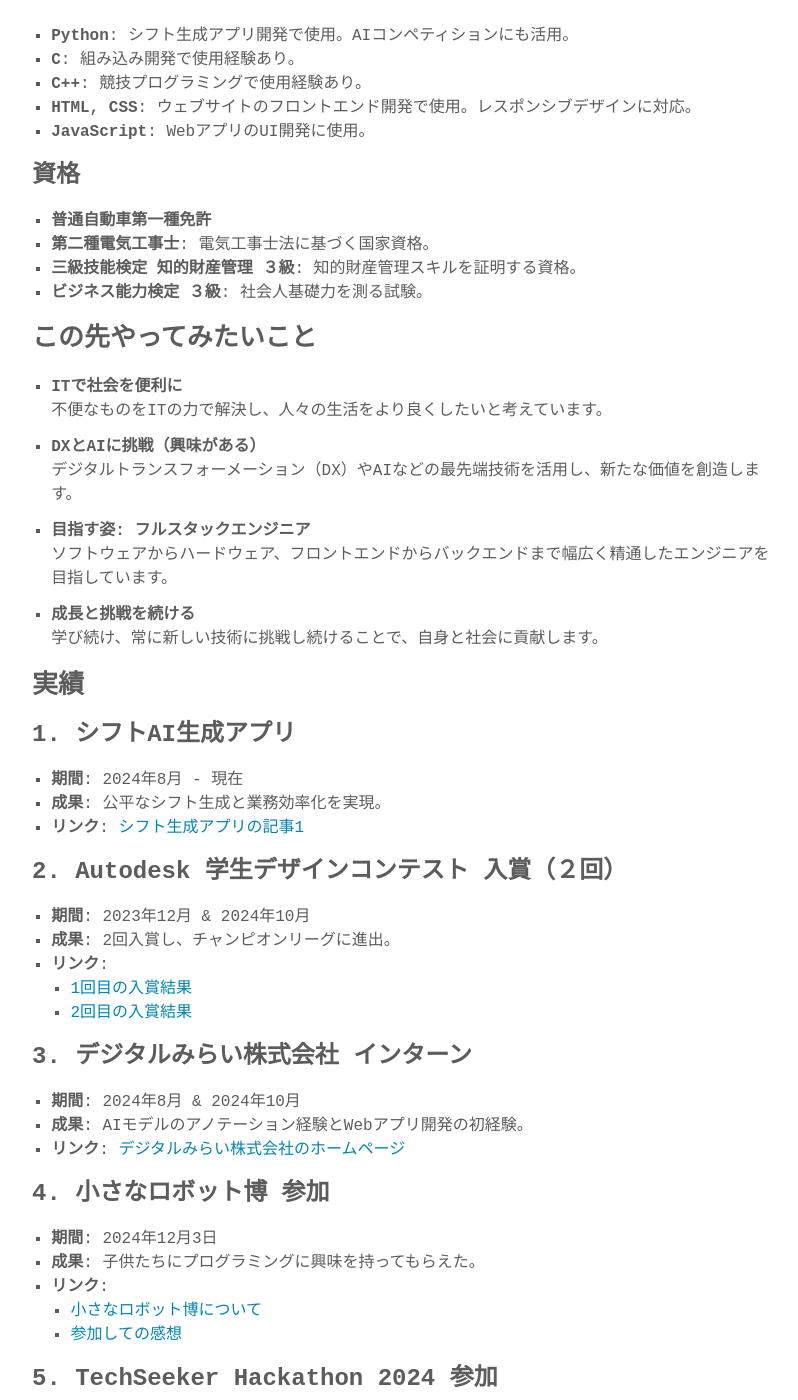
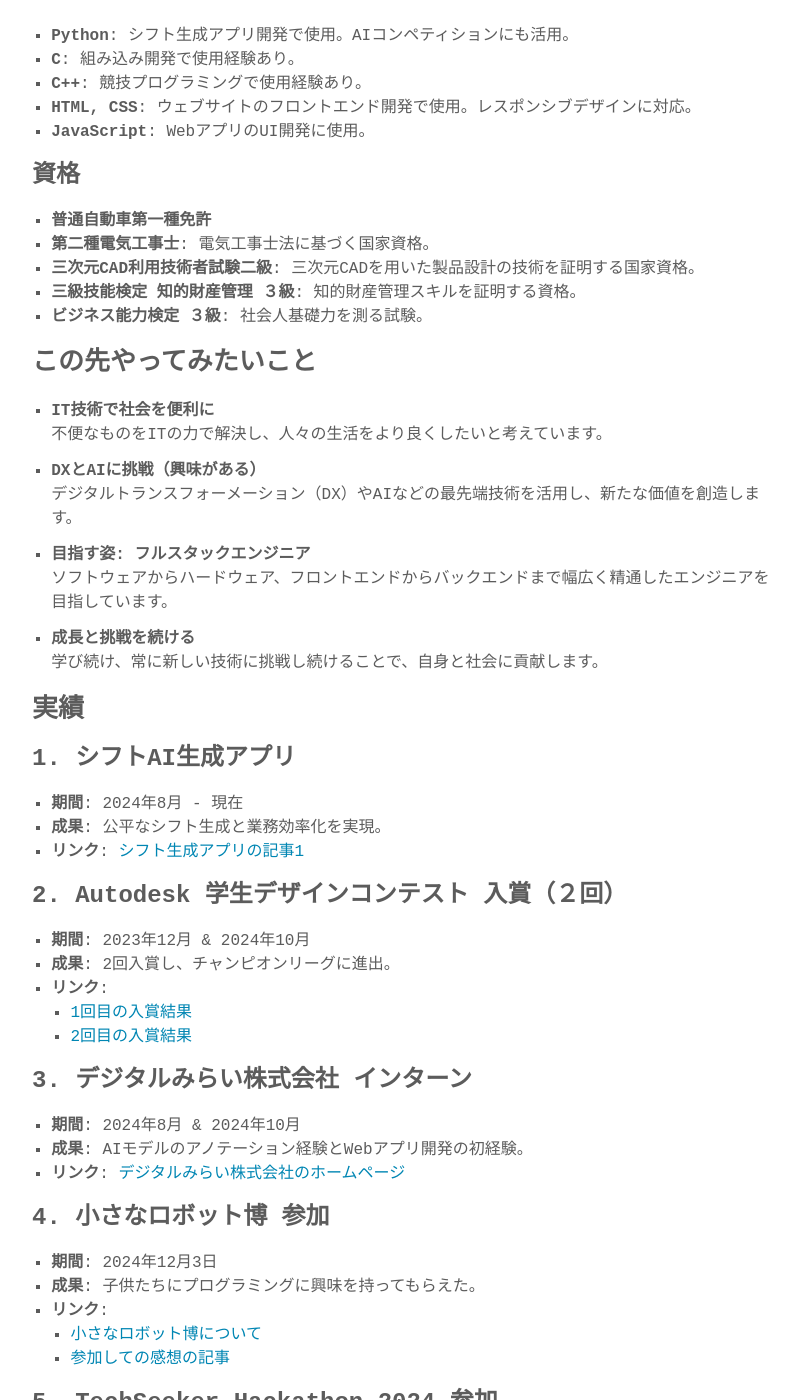
Before and after one commit to ayaponzu2525/resume, a Jekyll site: the page built from index.md, in a window 1280 px wide and 1400 px high, scrolled down 327 px. Shown: the whole window, without its empty margins (232-1030 px from the left). Built offline with Jekyll 4.4.1, drawn with Linux system fonts in a browser that asks for light colours; some web fonts are replaced; some of the changed text lies outside the part shown.

Commit message:
3dcad資格追加

```diff
--- a/index.md
+++ b/index.md
@@ -17,13 +17,14 @@ title: Portfolio
 ### 資格
 - **普通自動車第一種免許**
 - **第二種電気工事士**: 電気工事士法に基づく国家資格。
+- **三次元CAD利用技術者試験二級**: 三次元CADを用いた製品設計の技術を証明する国家資格。
 - **三級技能検定 知的財産管理 ３級**: 知的財産管理スキルを証明する資格。
 - **ビジネス能力検定 ３級**: 社会人基礎力を測る試験。
 
 
 ## この先やってみたいこと
 
-- **ITで社会を便利に**
+- **IT技術で社会を便利に**
   不便なものをITの力で解決し、人々の生活をより良くしたいと考えています。
 
 - **DXとAIに挑戦（興味がある）**
@@ -59,16 +60,18 @@ title: Portfolio
 - **成果**: 子供たちにプログラミングに興味を持ってもらえた。
 - **リンク**:
   - [小さなロボット博について](https://yao-city.note.jp/n/ndb1ff2514b36)
-  - [参加しての感想](https://zenn.dev/ayaponzu2525/articles/minirobothaku)
+  - [参加しての感想の記事](https://zenn.dev/ayaponzu2525/articles/minirobothaku)
 
 ### 5. TechSeeker Hackathon 2024 参加
 - **期間**: 2024年6月 & 2024年7月
 - **成果**: 「巡回君２号」のプロトタイプ開発。
-- **リンク**: [TechSeeker Hackathon 2024 のページ](https://techseeker.jp/hackathon2024/)
+- **リンク**:
+  - [TechSeeker Hackathon 2024 のページ](https://techseeker.jp/hackathon2024/)
+  - [SpresenseでNeopixelを光らせる際に苦労したこと](https://zenn.dev/ayaponzu2525/articles/spresense_neopixel)
 
 ### 6. 初めてのチーム開発
 - **期間**: 2023年10月 & 2024年6月
 - **成果**: 教室のリアルタイムビッグ時計開発。
-- **リンク**: [解説記事](https://zenn.dev/ayaponzu2525/articles/seven_segclock)
+- **リンク**: [解説した記事](https://zenn.dev/ayaponzu2525/articles/seven_segclock)
 
 ---
```
